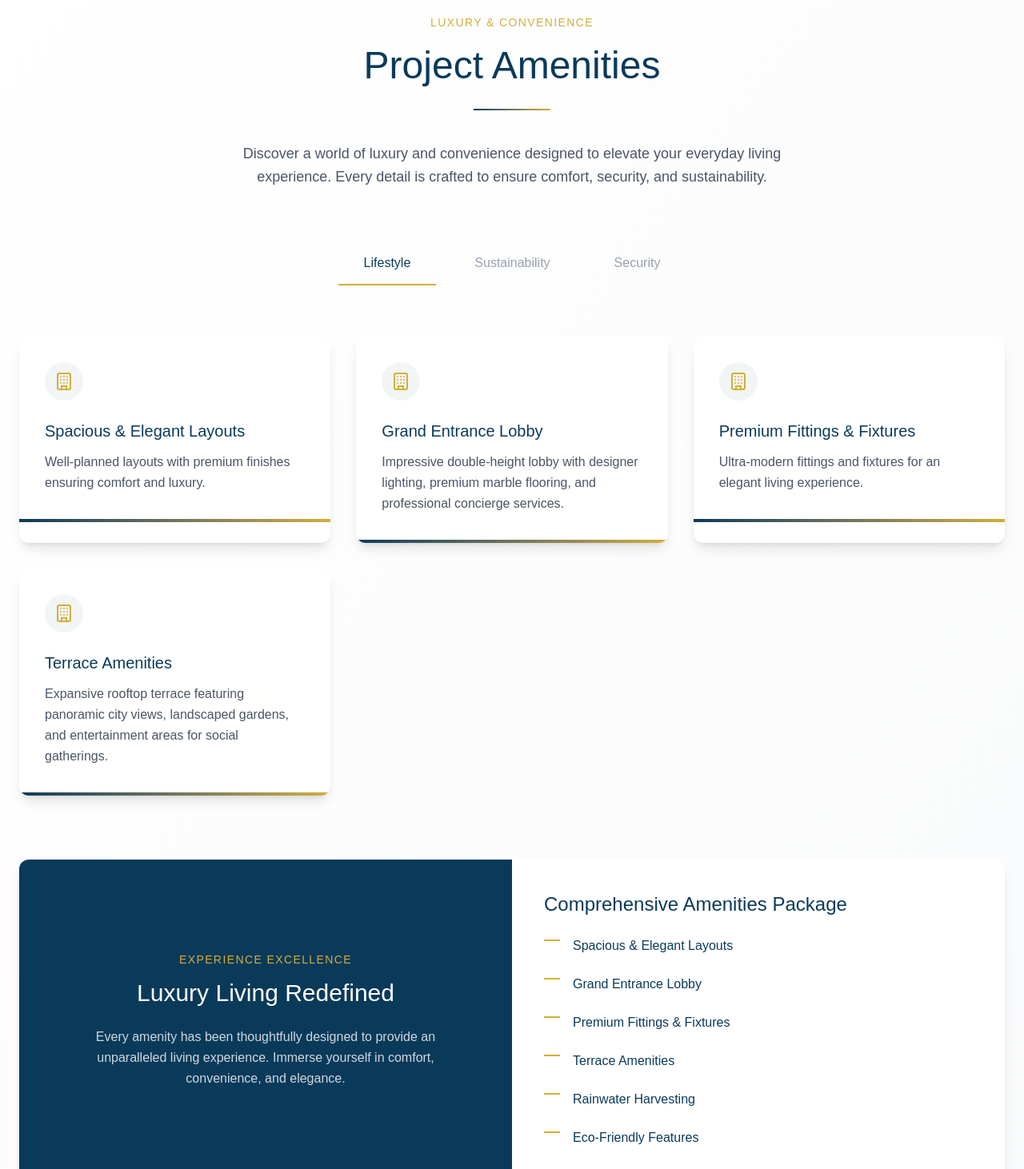
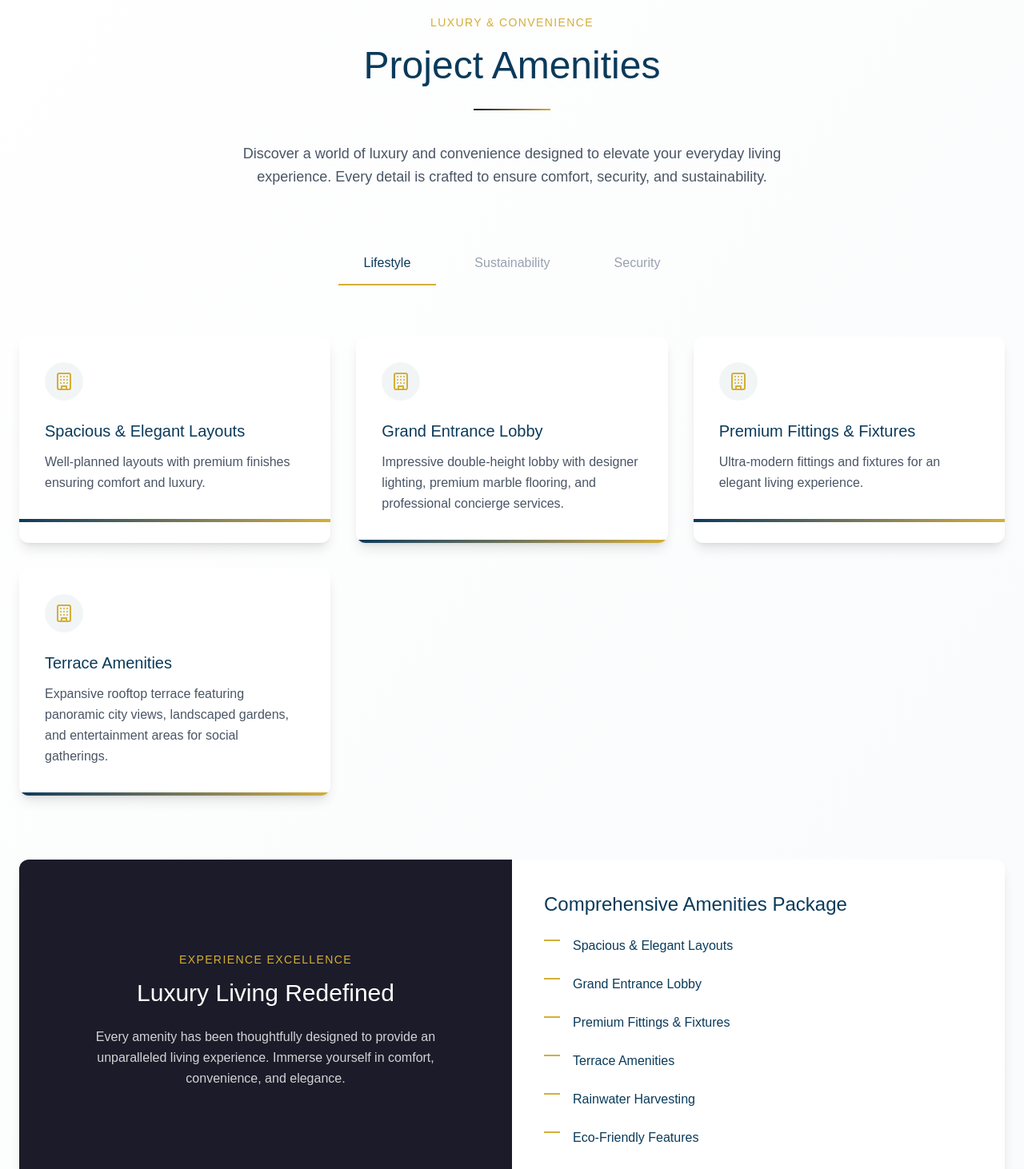
Before and after one commit to Maheshkadam-Delxn/AnantShree, a Next.js app in the folder myapp/: page / in a window 1280 px wide. Shown: the part 880-2342 px from the top of the page at 80% size. Built offline with nearby package versions, Linux system fonts and the light colour scheme.

Commit message:
bg color changes

```diff
--- a/myapp/src/components/AboutKG.jsx
+++ b/myapp/src/components/AboutKG.jsx
@@ -121,7 +121,7 @@ redefined urban living for over two decades.
           <div className="grid grid-cols-1 md:grid-cols-2 gap-8 mb-12">
             <div className="bg-white rounded-xl shadow-md overflow-hidden">
               <div className="grid grid-cols-1 md:grid-cols-5">
-                <div className="md:col-span-2 bg-[#0a3a5a] text-white p-8 flex flex-col justify-center">
+                <div className="md:col-span-2 bg-[#1C1B29] text-white p-8 flex flex-col justify-center">
                   <Users size={36} className="text-[#d4af37] mb-4" />
                   <h4 className="text-xl font-light mb-2">Our Collaborative Network</h4>
                   <p className="text-white/80 text-sm">
--- a/myapp/src/components/Amenties.jsx
+++ b/myapp/src/components/Amenties.jsx
@@ -72,7 +72,7 @@ const AmenitiesSection = () => {
           <h2 className="text-4xl md:text-5xl font-light text-[#0a3a5a] mt-3 mb-6 leading-tight">
             Project Amenities
           </h2>
-          <div className="w-24 h-0.5 bg-gradient-to-r from-[#0a3a5a] to-[#d4af37] mx-auto mb-10"></div>
+          <div className="w-24 h-0.5 bg-gradient-to-r from-[#1C1B29] to-[#d4af37] mx-auto mb-10"></div>
 
           <p className="max-w-3xl mx-auto text-gray-600 text-lg leading-relaxed">
             Discover a world of luxury and convenience designed to elevate your everyday living experience.
@@ -127,7 +127,7 @@ const AmenitiesSection = () => {
           <div className="grid grid-cols-1 lg:grid-cols-2">
             {/* Image Side */}
             <div className="relative min-h-[400px] bg-gray-50">
-              <div className="absolute inset-0 flex items-center justify-center bg-[#0a3a5a]">
+              <div className="absolute inset-0 flex items-center justify-center bg-[#1C1B29]">
                 <div className="text-center p-8">
                   <span className="text-sm text-[#d4af37] uppercase tracking-widest font-medium">Experience Excellence</span>
                   <h3 className="text-3xl font-light text-white mt-3 mb-6">Luxury Living Redefined</h3>
--- a/myapp/src/components/Contact.jsx
+++ b/myapp/src/components/Contact.jsx
@@ -41,7 +41,7 @@ const ContactUs = () => {
           <h2 className="text-4xl md:text-5xl font-light text-[#0a3a5a] mt-3 mb-6 leading-tight">
             Contact Us
           </h2>
-          <div className="w-24 h-0.5 bg-gradient-to-r from-[#0a3a5a] to-[#d4af37] mx-auto mb-10"></div>
+          <div className="w-24 h-0.5 bg-gradient-to-r from-[#1C1B29] to-[#d4af37] mx-auto mb-10"></div>
 
           <p className="max-w-3xl mx-auto text-gray-600 text-lg leading-relaxed">
             We're here to answer any questions you may have about our residences.
@@ -128,7 +128,7 @@ const ContactUs = () => {
 
                     <button
                       type="submit"
-                      className="inline-flex items-center bg-[#0a3a5a] text-white px-6 py-3 rounded-lg hover:bg-[#0a3a5a]/90 transition-colors duration-300"
+                      className="inline-flex items-center bg-[#1C1B29] text-white px-6 py-3 rounded-lg hover:bg-[#1C1B76]/90 transition-colors duration-300"
                     >
                       <Send size={18} className="mr-2" />
                       <span>Send Message</span>
@@ -141,7 +141,7 @@ const ContactUs = () => {
 
           {/* Contact Information - 5 columns */}
           <div className="lg:col-span-5">
-            <div className="bg-[#0a3a5a] rounded-xl shadow-lg overflow-hidden h-full">
+            <div className="bg-[#1C1B29] rounded-xl shadow-lg overflow-hidden h-full">
               <div className="p-8 text-white">
                 <h3 className="text-2xl font-light mb-8">Contact Information</h3>
 
--- a/myapp/src/components/Footer.jsx
+++ b/myapp/src/components/Footer.jsx
@@ -37,7 +37,7 @@ const Footer = () => {
   ];
 
   return (
-    <footer className="bg-[#0a3a5a] font-['Montserrat',sans-serif]">
+    <footer className="bg-[#1C1B29] font-['Montserrat',sans-serif]">
     {/* Main Footer Content */}
     <div className="max-w-7xl mx-auto px-6 py-16">
       <div className="grid grid-cols-1 md:grid-cols-2 lg:grid-cols-12 gap-8 lg:gap-12">
--- a/myapp/src/components/Specifications.jsx
+++ b/myapp/src/components/Specifications.jsx
@@ -202,7 +202,7 @@ const SpecificationsSection = () => {
         </div>
 
         {/* Quality Assurance Banner */}
-        <div className="mt-16 bg-gradient-to-r from-[#0a3a5a] to-[#0a3a5a]/90 rounded-xl shadow-lg overflow-hidden">
+        <div className="mt-16 bg-[#1C1B29] rounded-xl shadow-lg overflow-hidden">
           <div className="p-10 text-center">
             <span className="text-[#d4af37] text-sm uppercase tracking-widest font-medium">Our Promise</span>
             <h3 className="text-3xl font-light text-white mt-3 mb-6">Quality Without Compromise</h3>
```
